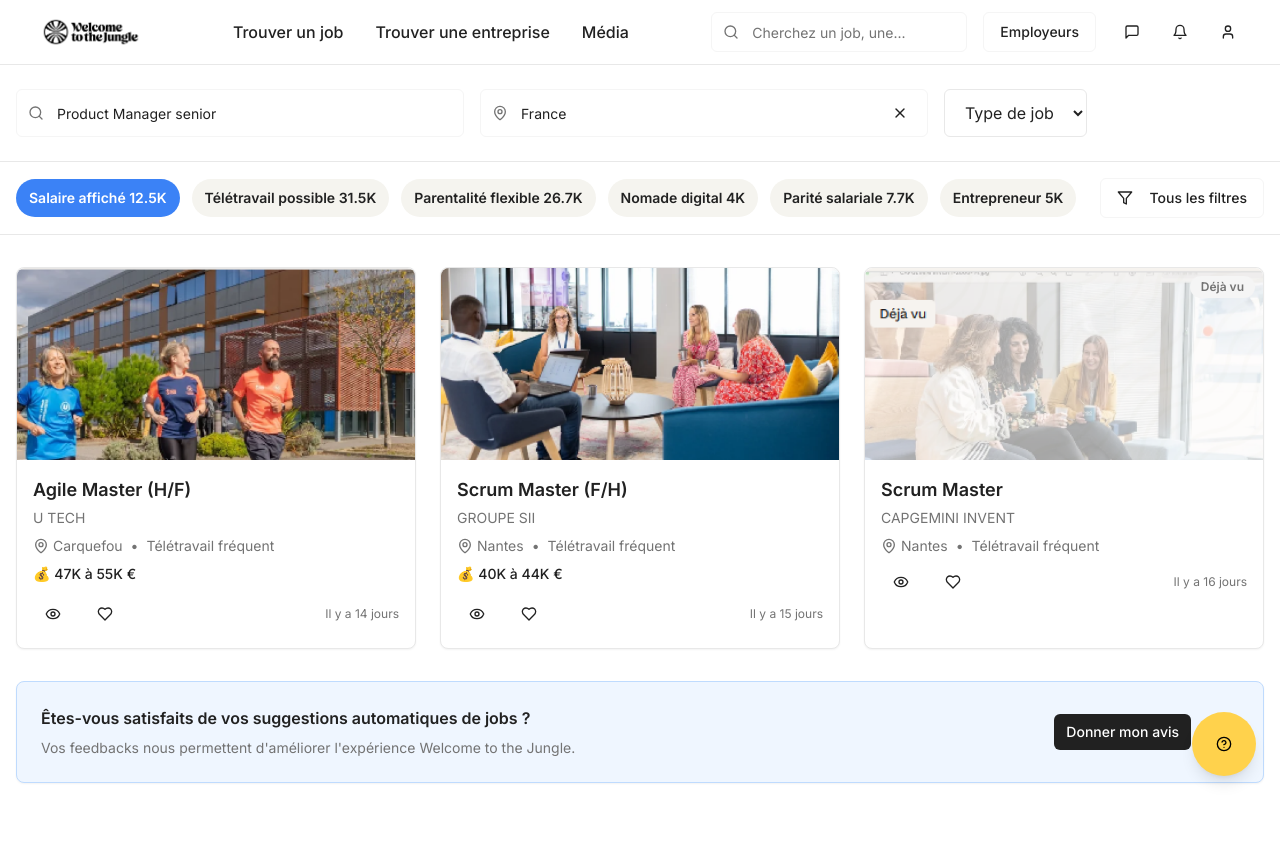
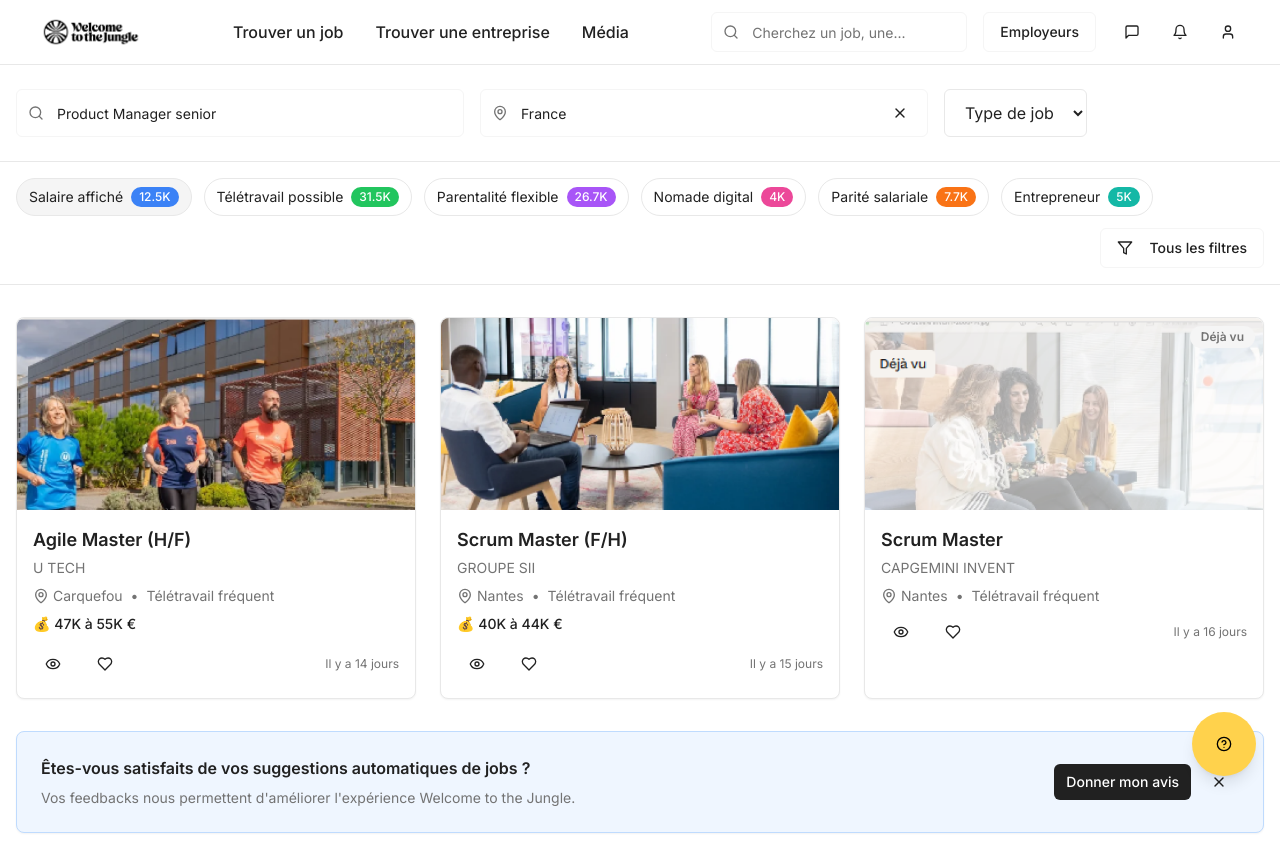
Before and after one commit to IvandeMurard/prototype-wttj, a React (Vite) app: page /jobs in a window 1280 px wide. Before the commit the page ends 815 px from the top, so only its background shows below. Built offline with nearby package versions, Linux system fonts and the light colour scheme.

Commit message:
Refactor job filters
Update job filters to match the provided screenshot.

```diff
--- a/src/pages/Jobs.tsx
+++ b/src/pages/Jobs.tsx
@@ -126,22 +126,26 @@ const Jobs = () => {
           <div className="flex flex-wrap gap-3 items-center">
             {quickFilters.map((filter, index) => {
               const colors = [
-                "bg-blue-500 text-white",
-                "bg-green-500 text-white",
-                "bg-purple-500 text-white",
-                "bg-orange-500 text-white",
-                "bg-pink-500 text-white",
-                "bg-teal-500 text-white"
+                "bg-blue-500",
+                "bg-green-500",
+                "bg-purple-500",
+                "bg-pink-500",
+                "bg-orange-500",
+                "bg-teal-500"
               ];
 
               return (
-                <Badge
+                <div
                   key={index}
-                  variant={filter.active ? "default" : "secondary"}
-                  className={`px-3 py-2 text-sm cursor-pointer hover:bg-primary/10 ${filter.active ? colors[index % colors.length] : ''}`}
+                  className={`flex items-center gap-2 px-3 py-2 rounded-full text-sm cursor-pointer transition-colors ${
+                    filter.active ? 'bg-muted' : 'bg-background hover:bg-muted/50'
+                  } border`}
                 >
-                  {filter.label} {filter.count}
-                </Badge>
+                  <span>{filter.label}</span>
+                  <span className={`px-2 py-0.5 rounded-full text-white text-xs font-medium ${colors[index % colors.length]}`}>
+                    {filter.count}
+                  </span>
+                </div>
               );
             })}
             <Button variant="outline" className="ml-auto">
```
